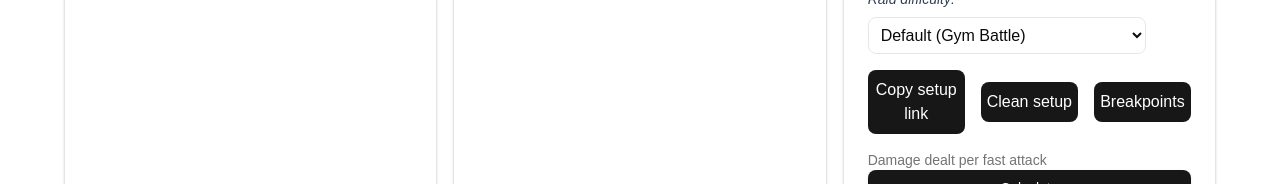
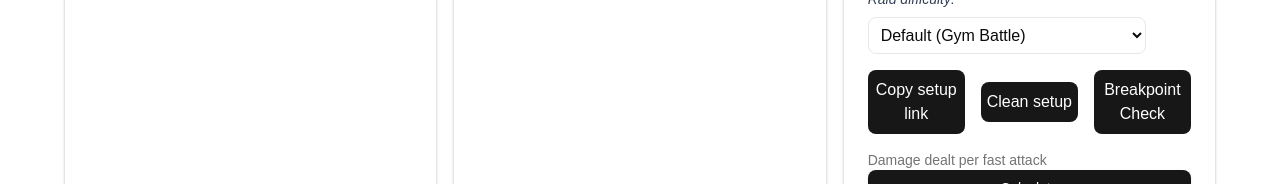
Before and after one commit to CreatorBeastGD/pokechespin, a Next.js app: page / in a window 1280 px wide. Shown: the part 379-563 px from the top of the page. Built offline with nearby package versions, Linux system fonts and the light colour scheme; no server answers.

Commit message:
Update page.tsx

```diff
--- a/app/page.tsx
+++ b/app/page.tsx
@@ -380,7 +380,7 @@ export default function Home() {
                 </button>
               </a>
               <button onClick={checkBreakpoints} className="w-full py-2 text-white bg-primary rounded-lg space-y-4 mb-4">
-                Breakpoints
+                Breakpoint Check
               </button>
               </div>
 
```
